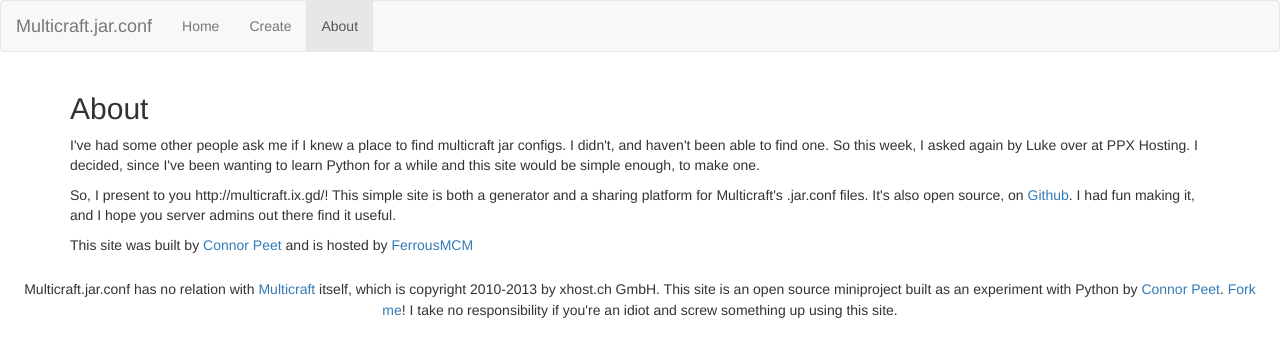
After one commit to connor4312/multicraft.conf, a Flask app: page /about in a window 1280 px wide. The commit adds this page. Shown: the top 357 px of the page. Run offline with Flask 2, Linux system fonts and the light colour scheme; style sheets or scripts are compiled from the project's sources; parts of the project's set-up code (start-up, migrations or seed data) failed here and were passed over; some libraries are stand-ins or nearby versions.

Commit message:
About page

```diff
--- a/app/index.py
+++ b/app/index.py
@@ -7,6 +7,10 @@
 def home():
 	entries = connection.session.query(models.Entry).all()
 	return flask.render_template('index.html', entries = entries, title = 'All Configs');
+
+@app.route('/about')
+def about():
+	return flask.render_template('about.html');
 
 @app.route('/jar/<int:id>')
 def list_by_jar(id):
--- /dev/null
+++ b/app/templates/about.html
@@ -0,0 +1,8 @@
+{% extends "layout.html" %}
+{% set active_page = 'about' %}
+{% block body %}
+	<h2>About</h2>
+	<p>I've had some other people ask me if I knew a place to find multicraft jar configs. I didn't, and haven't been able to find one. So this week, I asked again by Luke over at PPX Hosting. I decided, since I've been wanting to learn Python for a while and this site would be simple enough, to make one.</p>
+	<p>So, I present to you http://multicraft.ix.gd/! This simple site is both a generator and a sharing platform for Multicraft's .jar.conf files. It's also open source, on <a href="https://github.com/connor4312/multicraft.conf">Github</a>. I had fun making it, and I hope you server admins out there find it useful.</p>
+	<p>This site was built by <a href="http://connorpeet.com">Connor Peet</a> and is hosted by <a href="https://ferrousmc.com">FerrousMCM</a></p>
+{% endblock %}
--- a/app/templates/layout.html
+++ b/app/templates/layout.html
@@ -23,6 +23,7 @@
 				{% set navigation_bar = [
 					('/', 'home', 'Home'),
 					('/create', 'show_view', 'Create'),
+					('/about', 'about', 'About'),
 				] -%}
 				{% for href, id, caption in navigation_bar %}
 					<li{% if id == active_page %} class="active"{% endif
```
